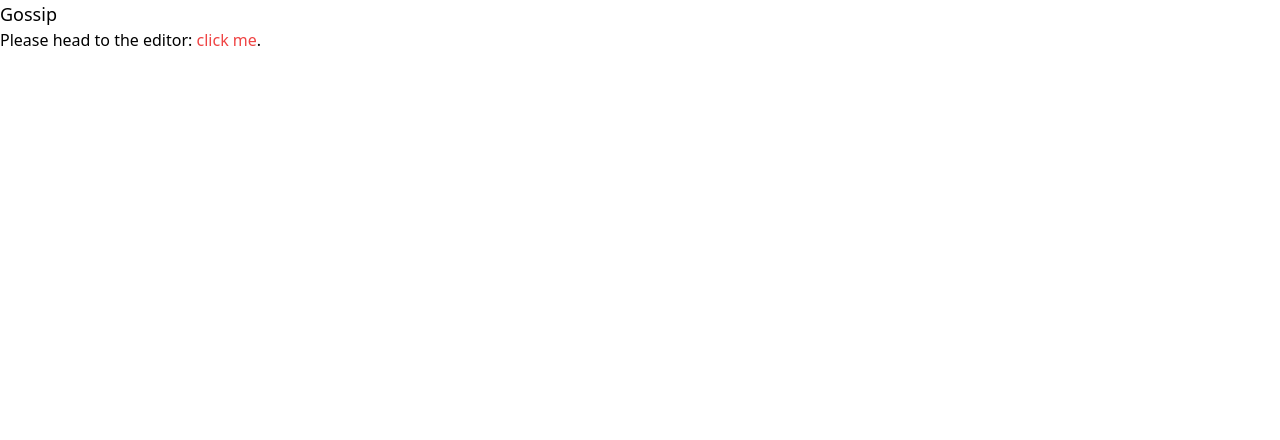
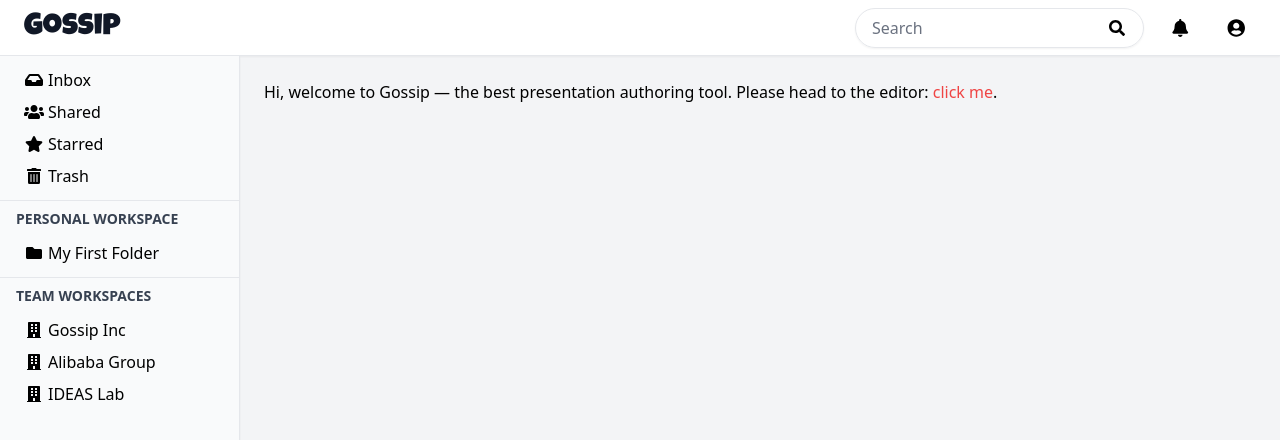
Before and after one commit to gossip-ink/gossip, a React app: page / in a window 1280 px wide. Shown: the top 440 px of the page. Built offline with nearby package versions, Linux system fonts and the light colour scheme.

Commit message:
feat: add a basic framework of the browser page

```diff
--- a/package.json
+++ b/package.json
@@ -37,6 +37,9 @@
     "webpack-merge": "^5.7.3"
   },
   "dependencies": {
+    "@fortawesome/fontawesome-svg-core": "^1.2.32",
+    "@fortawesome/free-solid-svg-icons": "^5.15.1",
+    "@fortawesome/react-fontawesome": "^0.1.14",
     "prop-types": "^15.7.2",
     "react": "^17.0.1",
     "react-dom": "^17.0.1",
--- a/src/components/Container.tsx
+++ b/src/components/Container.tsx
@@ -1,5 +1,7 @@
 import styled from "styled-components";
 
-const Container = styled.div.attrs({ className: "container" })``;
+const Container = styled.div.attrs({
+  className: "w-screen h-screen grid grid-rows-holy-grail" as string,
+})``;
 
 export default Container;
--- /dev/null
+++ b/src/components/Header.tsx
@@ -0,0 +1,40 @@
+import React from "react";
+import PropTypes from "prop-types";
+import { FontAwesomeIcon } from "@fortawesome/react-fontawesome";
+
+const Header: React.FC<HeaderProps> = ({ className }) => (
+  <header
+    className={
+      (className ? className + " " : "") +
+      "px-6 w-full h-14 flex items-center bg-white border-b border-gray-200 shadow-sm"
+    }
+  >
+    <div className="font-brand text-3xl text-gray-900 translate-y-4">Gossip</div>
+    <form className="px-4 h-10 ml-auto flex items-center border border-gray-200 rounded-full shadow-sm">
+      <input
+        className="p-0 border-0"
+        type="text"
+        name="search"
+        id="search"
+        placeholder="Search"
+        autoComplete="off"
+        aria-label="search"
+      />
+      <button className="ml-1" type="submit">
+        <FontAwesomeIcon icon="search" fixedWidth />
+      </button>
+    </form>
+    <button className="ml-4 w-10 h-10 text-lg rounded-full hover:bg-gray-100">
+      <FontAwesomeIcon icon="bell" fixedWidth />
+    </button>
+    <button className="ml-4 w-10 h-10 text-lg rounded-full hover:bg-gray-100">
+      <FontAwesomeIcon icon="user-circle" fixedWidth />
+    </button>
+  </header>
+);
+
+Header.propTypes = { className: PropTypes.string };
+
+export default Header;
+
+export type HeaderProps = { className?: string };
--- /dev/null
+++ b/src/components/Navigation.tsx
@@ -0,0 +1,65 @@
+import React from "react";
+import PropTypes from "prop-types";
+import { FontAwesomeIcon } from "@fortawesome/react-fontawesome";
+
+const Navigation: React.FC<NavigationProps> = ({ width }) => (
+  <aside
+    className="h-full flex flex-col bg-gray-50 border-r border-gray-200 shadow-sm"
+    style={{ width: `${width}px` }}
+  >
+    <section className="p-2">
+      <a className="block px-4 py-1 rounded-full cursor-pointer transition duration-150 hover:bg-white hover:shadow-sm">
+        <FontAwesomeIcon className="mr-1" icon="inbox" fixedWidth />
+        <span>Inbox</span>
+      </a>
+      <a className="block px-4 py-1 rounded-full cursor-pointer transition duration-150 hover:bg-white hover:shadow-sm">
+        <FontAwesomeIcon className="mr-1" icon="users" fixedWidth />
+        <span>Shared</span>
+      </a>
+      <a className="block px-4 py-1 rounded-full cursor-pointer transition duration-150 hover:bg-white hover:shadow-sm">
+        <FontAwesomeIcon className="mr-1" icon="star" fixedWidth />
+        <span>Starred</span>
+      </a>
+      <a className="block px-4 py-1 rounded-full cursor-pointer transition duration-150 hover:bg-white hover:shadow-sm">
+        <FontAwesomeIcon className="mr-1" icon="trash-alt" fixedWidth />
+        <span>Trash</span>
+      </a>
+    </section>
+    <section className="p-2 border-t">
+      <header className="mb-2 mx-2 text-gray-700 font-bold text-sm uppercase">
+        Personal Workspace
+      </header>
+      <a className="block px-4 py-1 rounded-full cursor-pointer transition duration-150 hover:bg-white hover:shadow-sm">
+        <FontAwesomeIcon className="mr-1" icon="folder" fixedWidth />
+        <span>My First Folder</span>
+      </a>
+    </section>
+    <section className="p-2 border-t">
+      <header className="mb-2 mx-2 text-gray-700 font-bold text-sm uppercase">
+        Team Workspaces
+      </header>
+      <a className="block px-4 py-1 rounded-full cursor-pointer transition duration-150 hover:bg-white hover:shadow-sm">
+        <FontAwesomeIcon className="mr-1" icon="building" fixedWidth />
+        <span>Gossip Inc</span>
+      </a>
+      <a className="block px-4 py-1 rounded-full cursor-pointer transition duration-150 hover:bg-white hover:shadow-sm">
+        <FontAwesomeIcon className="mr-1" icon="building" fixedWidth />
+        <span>Alibaba Group</span>
+      </a>
+      <a className="block px-4 py-1 rounded-full cursor-pointer transition duration-150 hover:bg-white hover:shadow-sm">
+        <FontAwesomeIcon className="mr-1" icon="building" fixedWidth />
+        <span>IDEAS Lab</span>
+      </a>
+    </section>
+  </aside>
+);
+
+Navigation.propTypes = {
+  width: PropTypes.number.isRequired,
+};
+
+export default Navigation;
+
+export type NavigationProps = {
+  width: number;
+};
--- /dev/null
+++ b/src/helpers/icon.ts
@@ -0,0 +1,24 @@
+import { library } from "@fortawesome/fontawesome-svg-core";
+import {
+  faBell,
+  faBuilding,
+  faFolder,
+  faInbox,
+  faSearch,
+  faStar,
+  faTrashAlt,
+  faUserCircle,
+  faUsers,
+} from "@fortawesome/free-solid-svg-icons";
+
+library.add(
+  faSearch,
+  faBell,
+  faUserCircle,
+  faInbox,
+  faFolder,
+  faUsers,
+  faStar,
+  faTrashAlt,
+  faBuilding
+);
--- a/src/index.html
+++ b/src/index.html
@@ -4,8 +4,13 @@
     <meta charset="UTF-8" />
     <meta name="viewport" content="width=device-width, initial-scale=1.0" />
     <title>Gossip</title>
+    <link rel="preconnect" href="https://fonts.gstatic.com" />
+    <link
+      href="https://fonts.googleapis.com/css2?family=Luckiest+Guy&display=swap"
+      rel="stylesheet"
+    />
   </head>
-  <body>
+  <body class="bg-gray-100">
     <div id="app"></div>
     <noscript>This app requires JavaScript to be enabled.</noscript>
   </body>
--- a/src/index.tsx
+++ b/src/index.tsx
@@ -1,3 +1,4 @@
+import "./helpers/icon";
 import React from "react";
 import ReactDOM from "react-dom";
 import App from "./App";
--- a/src/pages/BrowserPage.tsx
+++ b/src/pages/BrowserPage.tsx
@@ -1,20 +1,30 @@
-import React from "react";
+import React, { useState } from "react";
 import { Link } from "react-router-dom";
 import Container from "../components/Container";
+import Header from "../components/Header";
+import Navigation from "../components/Navigation";
 // import PropTypes from "prop-types";
 
-const BrowserPage: React.FC<BrowserPageProps> = () => (
+const BrowserPage: React.FC<BrowserPageProps> = () => {
+  const [navigationWidth, setNavigationWidth] = useState(240);
+  return (
     <Container>
-    <h1 className="text-lg">Gossip</h1>
+      <Header />
+      <div className="flex">
+        <Navigation width={navigationWidth} />
+        <main className="p-6">
           <p>
-      Please head to the editor:{" "}
+            Hi, welcome to Gossip — the best presentation authoring tool. Please head to the editor:{" "}
             <Link className="text-red-500" to="/editor">
               click me
             </Link>
             .
           </p>
+        </main>
+      </div>
     </Container>
   );
+};
 
 BrowserPage.propTypes = {};
 
--- a/tailwind.config.js
+++ b/tailwind.config.js
@@ -4,7 +4,14 @@ module.exports = {
   purge: ["./src/**/*.html", "./src/**/*.tsx"],
   darkMode: "media",
   theme: {
-    extend: {},
+    extend: {
+      fontFamily: {
+        brand: ["'Luckiest Guy'", "cursive"],
+      },
+      gridTemplateRows: {
+        "holy-grail": "3.5rem minmax(0, 1fr)",
+      },
+    },
   },
   variants: {
     extend: {},
```
Also changed, not shown: 1 other file (tests, documents, lock files or other folders). Lines whose indentation alone changed are shown as unchanged.
